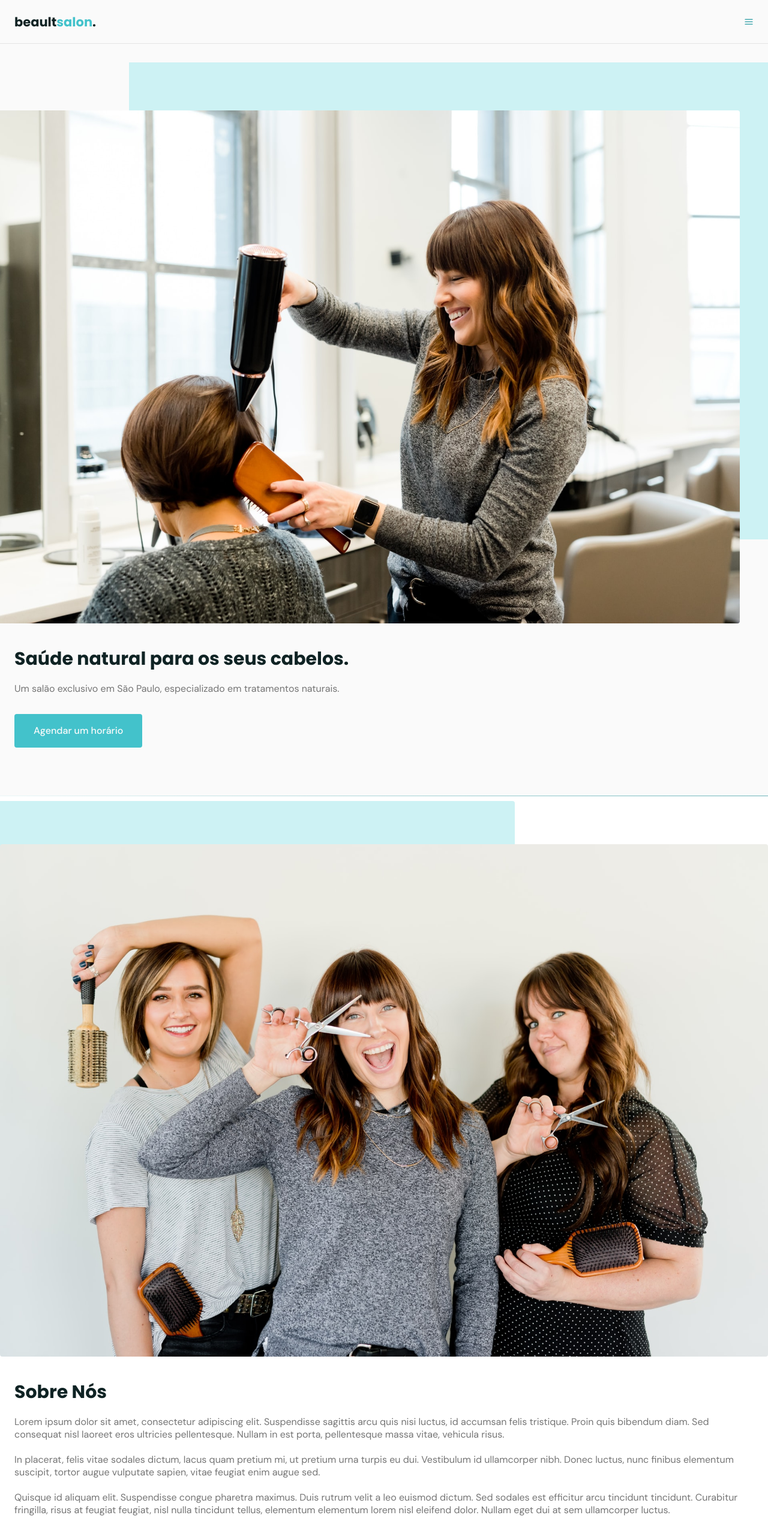
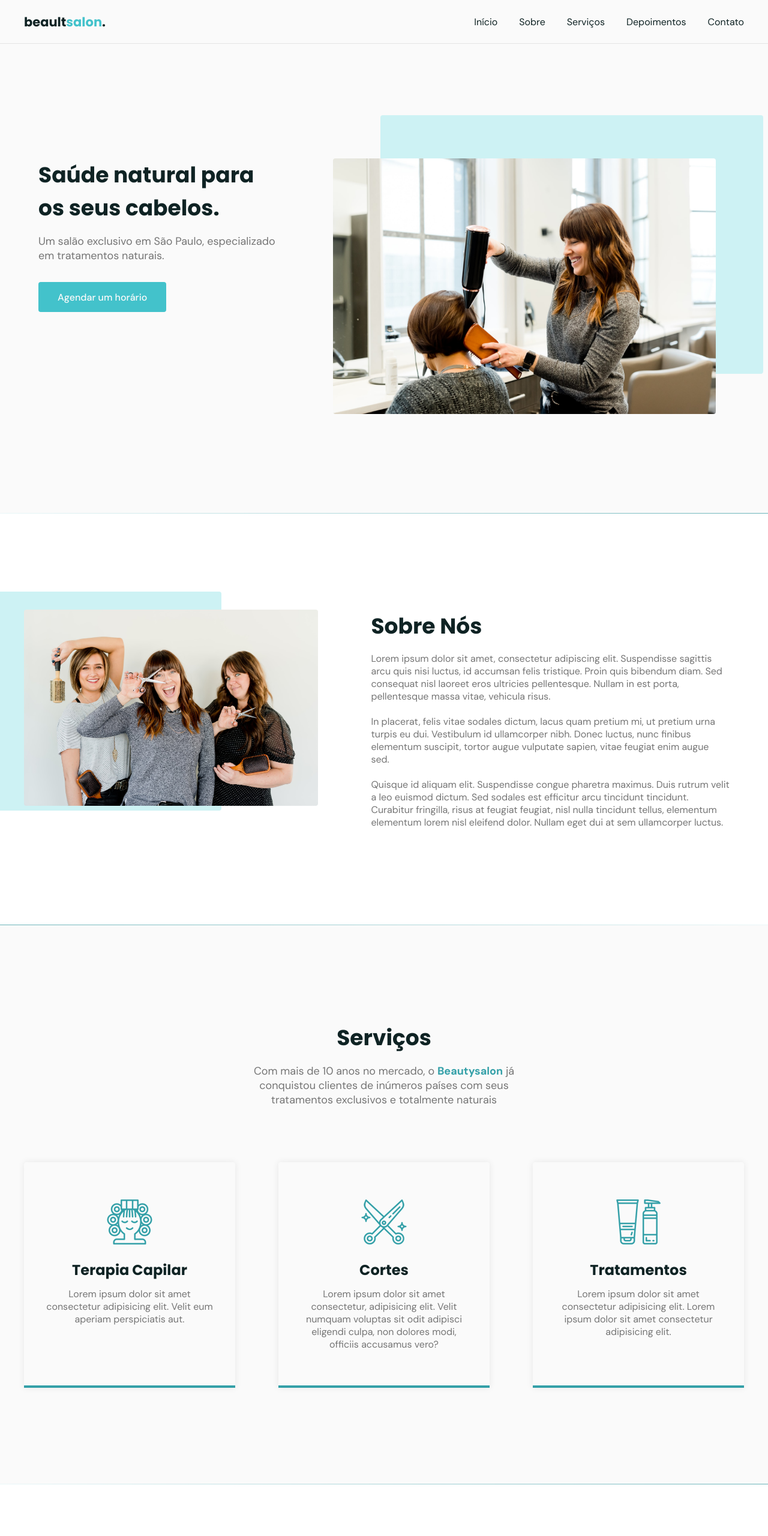
Before and after one commit to Tiago-Alves-Pereira/nlw06-origin, a plain HTML site: page index.html in a window 1280 px wide. Shown: the top 2560 px of the page at 60% size. Drawn offline with nearby package versions, Linux system fonts and the light colour scheme; files whose address does not match are found by name.

Commit message:
Adiciionando Media Queries para responsividade

```diff
--- a/index.html
+++ b/index.html
@@ -49,7 +49,7 @@
           </div>
           <div class="text">
             <h2 class="title">Saúde natural para os seus cabelos.</h2>
-            <p>
+            <p class="subtitle">
               Um salão exclusivo em São Paulo, especializado em tratamentos
               naturais.
             </p>
@@ -102,7 +102,7 @@
         <div class="container grid">
           <header>
             <h2 class="title">Serviços</h2>
-            <p>
+            <p class="subtitle">
               Com mais de 10 anos no mercado, o <strong>Beautysalon</strong> já
               conquistou clientes de inúmeros países com seus tratamentos
               exclusivos e totalmente naturais
@@ -215,7 +215,7 @@
         <div class="container grid">
           <div class="text">
             <h2 class="title">Entre em contato conosco!</h2>
-            <p>
+            <p class="subtitle">
               Entre em contato com a Beautysalon, queremos tirar suas dúvidas,
               ouvir suas críticas e sugestões.
             </p>
@@ -226,7 +226,7 @@
               ><i class="icon-whatsapp"></i>Entrar em contato</a
             >
           </div>
-          <div class="links grid">
+          <div class="links subtitle grid">
             <ul>
               <li><i class="icon-phone"></i>11 99845-6754</li>
               <li><i class="icon-map-pin"></i>R. Amauri Souza, 346</li>
--- a/style.css
+++ b/style.css
@@ -34,6 +34,11 @@
   --font-size-icon-card: 8rem;
   --font-size-title-card: 2.4rem;
   --font-size-blockquote-mark: 4.8rem;
+
+  --font-size-subtitle: 1.6rem;
+
+  --font-title-style: 'Poppins', sans-serif;
+  --font-body-style: 'DM Sans', sans-serif;
 }
 
 a {
@@ -51,14 +56,14 @@ ul {
 
 /*---------------------BASE------------------*/
 body {
-  font: 400 var(--font-size-texts) 'DM Sans', sans-serif;
+  font: 400 var(--font-size-texts) var(--font-body-style);
   background: var(--body-color);
   color: var(--text-color);
   -webkit-font-smoothing: auto;
 }
 
 .title {
-  font: 700 var(--font-size-title) 'Poppins', sans-serif;
+  font: 700 var(--font-size-title) var(--font-title-style);
   color: var(--title-color);
 }
 
@@ -68,7 +73,7 @@ body {
   height: 5.6rem;
   align-items: center;
   padding: 0 3.2rem;
-  font: 500 var(--font-size-buttons) 'DM Sans', sans-serif;
+  font: 500 var(--font-size-buttons) var(--font-body-style);
 
   border-radius: 0.4rem;
   background-color: var(--base-color-alt);
@@ -111,11 +116,15 @@ body {
 }
 
 .section {
-  padding: 8rem 0;
+  padding: calc(8rem + var(--header-height)) 0;
 }
 
 .section .title {
   margin-bottom: 1.6rem;
+}
+
+.section .subtitle {
+  font-size: var(--font-size-subtitle);
 }
 
 .section header {
@@ -141,10 +150,6 @@ body {
 
 #header.scroll {
   box-shadow: 0 0 12px rgba(0, 0, 0, 0.15);
-}
-
-main {
-  margin-top: calc(var(--header-height) + 3.2rem);
 }
 
 /*---------------------NAVIGATION-------------------------*/
@@ -463,6 +468,10 @@ footer {
   background-color: var(--base-color);
 }
 
+footer.section {
+  padding: 6.4rem 0;
+}
+
 footer .logo {
   display: inline-block;
   margin-bottom: 2.4rem;
@@ -493,7 +502,7 @@ footer i {
 .back-to-top {
   color: var(--text-color-light);
   background: var(--base-color-alt);
-  padding: 1rem;
+  padding: 1.2rem;
   clip-path: circle();
 
   position: fixed;
@@ -515,3 +524,151 @@ footer i {
 
   transform: translateY(0);
 }
+
+@media (min-width: 992px) {
+  :root {
+    --font-size-title: 3.6rem;
+    --font-size-subtitle: 1.8rem;
+
+    --font-size-texts: 1.6rem;
+  }
+}
+
+@media (min-width: 1200px) {
+  .container {
+    max-width: 1200px;
+    margin-left: auto;
+    margin-right: auto;
+  }
+
+  .section {
+    padding: 16rem 0;
+  }
+
+  .button {
+    height: 5rem;
+  }
+
+  main {
+    margin-top: calc(var(--header-height) + 3.2rem);
+  }
+
+  nav .menu {
+    visibility: visible;
+    opacity: 1;
+
+    top: 0;
+  }
+
+  nav .menu ul {
+    display: flex;
+    gap: 3.6rem;
+  }
+
+  nav .menu ul li a.title {
+    font: 400 1.6rem var(--font-body-style);
+  }
+
+  nav .icon-menu {
+    display: none;
+  }
+
+  #home .container {
+    grid-auto-flow: column;
+    justify-content: space-between;
+
+    gap: 11.8rem;
+
+    margin: 0 auto;
+  }
+
+  #home .image {
+    order: 1;
+    max-width: 65.8rem;
+  }
+
+  #home .text {
+    order: 0;
+    max-width: 39.6rem;
+    text-align: left;
+  }
+
+  #home .image::before {
+    left: 5%;
+  }
+
+  #about .container {
+    grid-auto-flow: column;
+    gap: 6.4rem;
+
+    margin: 0 auto;
+  }
+
+  #services .container {
+    margin: 0 auto;
+  }
+
+  #services header {
+    text-align: center;
+    margin: 0 auto 6rem;
+
+    max-width: 52.3rem;
+  }
+
+  #services .cards {
+    display: flex;
+    justify-content: space-between;
+  }
+
+  #services .card {
+    width: 35.2rem;
+  }
+
+  #testimonials .container {
+    margin: 0 auto;
+  }
+
+  #testimonials header {
+    max-width: 48.1rem;
+    text-align: center;
+    margin: 0 auto 6.4rem;
+  }
+
+  #testimonials .testimonials {
+    max-width: 54.4rem;
+  }
+
+  #contact .container {
+    margin: 0 auto;
+    display: flex;
+    justify-content: space-between;
+  }
+
+  #contact .text {
+    max-width: 40.4rem;
+  }
+
+  #contact .text p {
+    max-width: 36.4rem;
+  }
+
+  #contact .links {
+    max-width: 26.2rem;
+    margin: auto;
+  }
+
+  footer .container {
+    margin: 0 auto;
+    display: flex;
+    justify-content: space-between;
+  }
+
+  footer .container .brand a {
+    font-size: var(--font-size-title);
+  }
+
+  footer .container .social {
+    display: flex;
+    align-items: center;
+  }
+}
```
